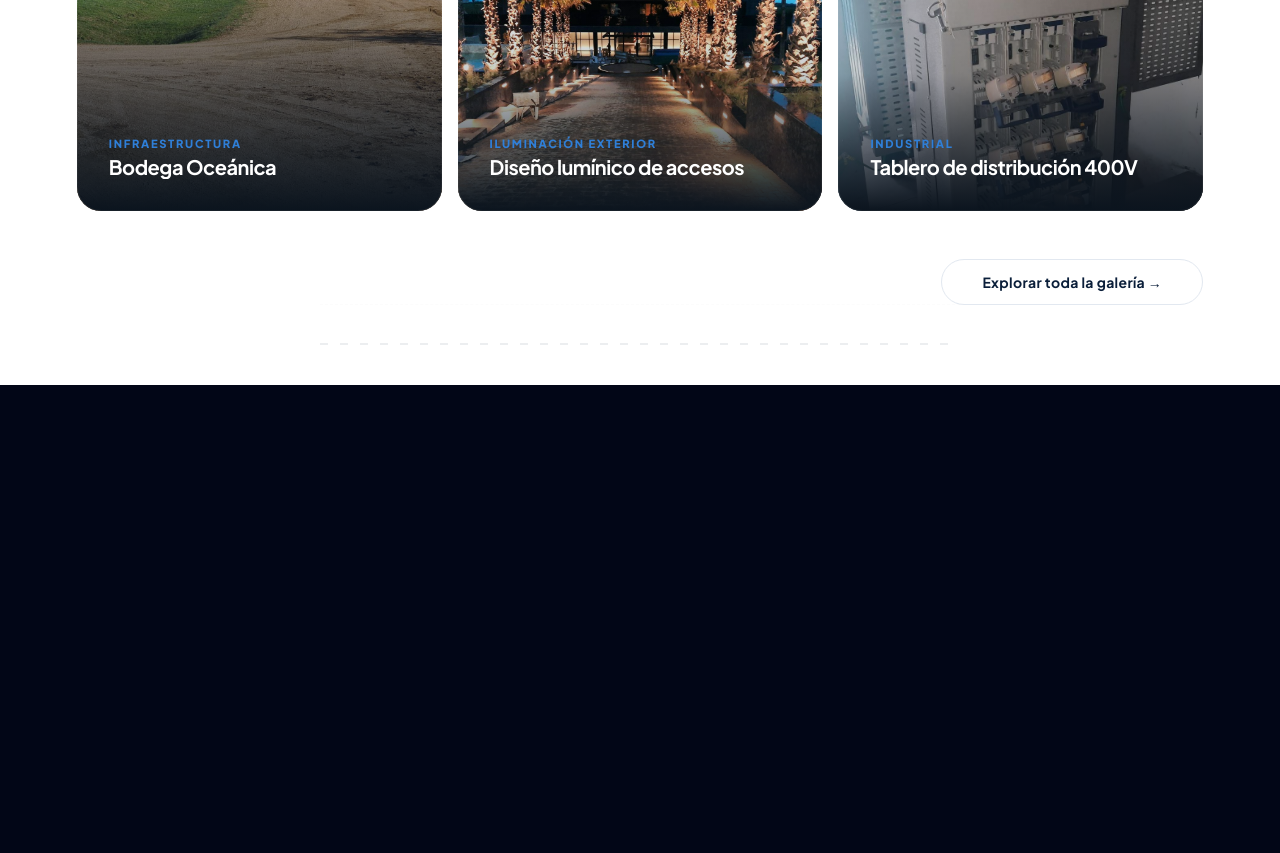
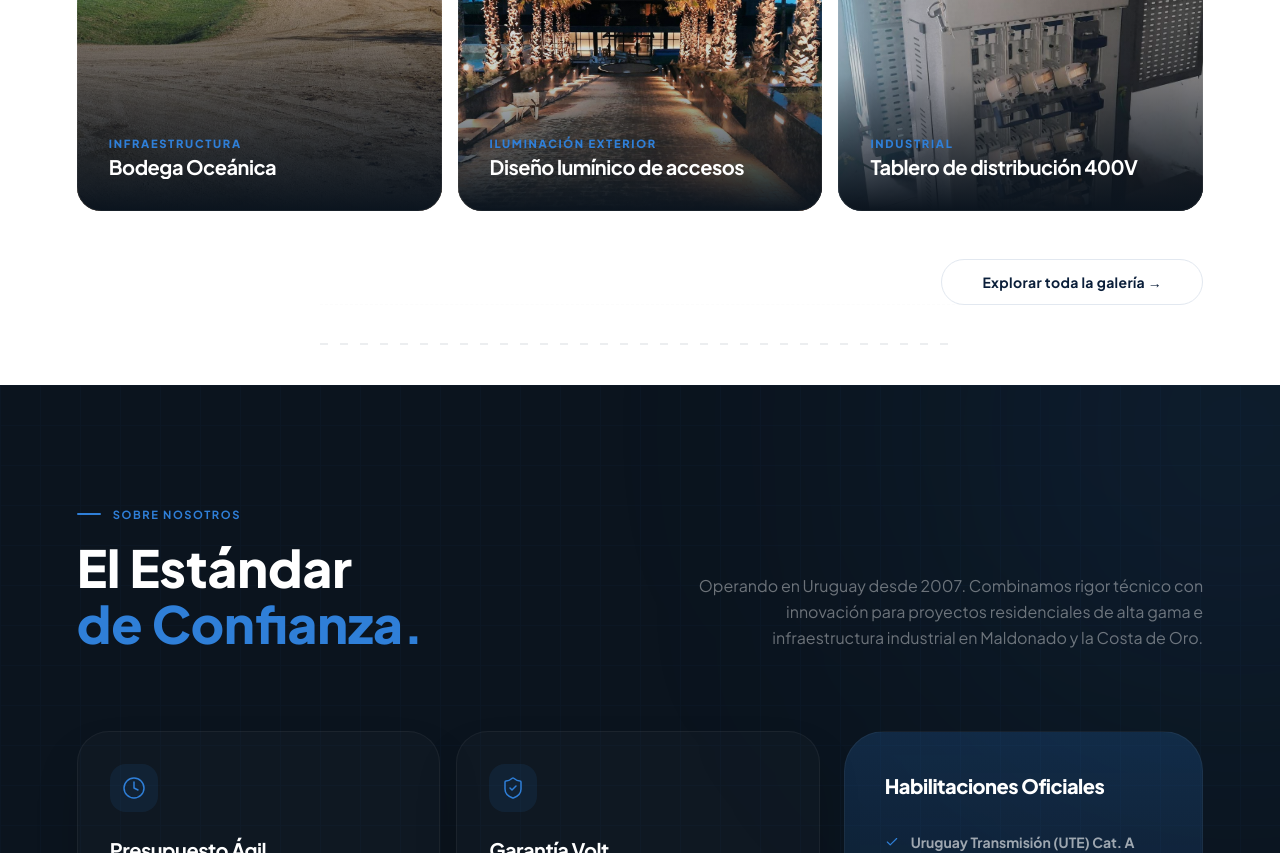
Before and after one commit to NicooGon/volturuguay-web, a React (Vite) app: page / in a window 1280 px wide. Shown: the part 2600-3453 px from the top of the page. Before the commit the page ends 2985 px from the top, so only its background shows below. Built offline with nearby package versions, Linux system fonts and the light colour scheme.

Commit message:
about us section and card

```diff
--- /dev/null
+++ b/src/components/AboutCard.jsx
@@ -0,0 +1,22 @@
+import React from "react";
+
+export default function AboutCard({ title, desc, icon, index }) {
+  return (
+    <div
+      className="group relative p-8 rounded-[2rem] bg-white/[0.02] border border-white/5 hover:bg-white/[0.05] hover:border-[#2F7FD8]/30 transition-all duration-500 shadow-2xl"
+      data-aos="fade-up"
+      data-aos-delay={index * 100}
+    >
+      <div className="w-12 h-12 rounded-2xl bg-[#2F7FD8]/10 flex items-center justify-center text-[#2F7FD8] mb-6 group-hover:scale-110 group-hover:shadow-[0_0_20px_rgba(47,127,216,0.3)] transition-all duration-500">
+        {React.cloneElement(icon, { size: 24, strokeWidth: 1.5 })}
+      </div>
+
+      <h4 className="text-white font-bold text-xl mb-3 tracking-tight group-hover:text-[#2F7FD8] transition-colors">
+        {title}
+      </h4>
+      <p className="text-white/40 text-sm leading-relaxed group-hover:text-white/60 transition-colors">
+        {desc}
+      </p>
+    </div>
+  );
+}
--- a/src/components/ProjectCard.jsx
+++ b/src/components/ProjectCard.jsx
@@ -4,7 +4,7 @@ export default function ProjectCard({ project, onClick, variant = "grid" }) {
       onClick={onClick}
       className={`relative group rounded-[1.5rem] overflow-hidden cursor-pointer transition-all duration-500 hover:-translate-y-2 bg-[#0B141E]
         ${variant === "hero"
-          ? "aspect-[4/5] md:aspect-auto md:h-full md:w-full"
+          ? "h-full w-full"
           : "aspect-[4/3] w-full"}
       `}
     >
--- /dev/null
+++ b/src/pages/AboutSection.jsx
@@ -0,0 +1,105 @@
+import { Check, ShieldCheck, Zap, Award, Clock, Star } from "lucide-react";
+import AboutCard from "../components/AboutCard";
+
+const BENEFITS = [
+  { title: "Presupuesto Ágil", desc: "Evaluación técnica sin costo y respuesta en menos de 48hs.", icon: <Clock /> },
+  { title: "Garantía Volt", desc: "Respaldo total por 12 meses en materiales y mano de obra.", icon: <ShieldCheck /> },
+  { title: "Normativa UTE", desc: "Técnicos habilitados Categoría A para firmas y trámites.", icon: <Award /> },
+  { title: "Soporte Técnico", desc: "Asistencia profesional enfocada en soluciones industriales y residenciales.", icon: <Zap /> }
+];
+
+export default function AboutSection() {
+  return (
+    <section id="nosotros" className="bg-[#0B141E] py-28 px-[6vw] relative overflow-hidden">
+
+      <div
+        className="absolute inset-0 z-0 opacity-[0.03] pointer-events-none"
+        style={{
+          backgroundImage: `linear-gradient(#2F7FD8 1px, transparent 1px), linear-gradient(90deg, #2F7FD8 1px, transparent 1px)`,
+          backgroundSize: '40px 40px'
+        }}
+      />
+
+      <div className="absolute top-0 right-0 w-[600px] h-[600px] bg-[#2F7FD8]/10 blur-[150px] rounded-full -mr-64 -mt-64 z-0" />
+      <div className="absolute bottom-0 left-0 w-[400px] h-[400px] bg-[#2F7FD8]/5 blur-[120px] rounded-full -ml-32 -mb-32 z-0" />
+
+      <div className="container mx-auto relative z-10">
+
+        <div className="grid grid-cols-1 lg:grid-cols-2 items-end gap-10 lg:gap-16 mb-20">
+          <div data-aos="fade-right">
+            <div className="inline-flex items-center gap-3 text-[0.7rem] font-bold tracking-[0.14em] uppercase text-[#2F7FD8] mb-4">
+              <span className="w-6 h-[2px] bg-[#2F7FD8] rounded-full" />
+              Sobre Nosotros
+            </div>
+            <h2 className="text-white text-4xl md:text-5xl lg:text-[3.2rem] font-extrabold leading-[1.1] ">
+              El Estándar <br />
+              <span className="text-[#2F7FD8]">de Confianza.</span>
+            </h2>
+          </div>
+
+          <div className="lg:text-right lg:justify-self-end" data-aos="fade-left" data-aos-delay="200">
+            <p className="text-base md:text-[1rem] text-white/40 leading-relaxed lg:max-w-[45ch]">
+              Operando en Uruguay desde 2007. Combinamos rigor técnico con innovación
+              para proyectos residenciales de alta gama e infraestructura industrial en
+              Maldonado y la Costa de Oro.
+            </p>
+          </div>
+        </div>
+
+        <div className="grid grid-cols-1 lg:grid-cols-12 gap-6">
+
+          <div className="lg:col-span-8 grid grid-cols-1 md:grid-cols-2 gap-4">
+            {BENEFITS.map((item, i) => (
+              <AboutCard key={i} index={i} {...item} />
+            ))}
+          </div>
+
+          <div className="lg:col-span-4 flex flex-col gap-6">
+            <div
+              className="flex-1 p-10 rounded-[2.5rem] bg-gradient-to-b from-[#2F7FD8]/20 to-transparent border border-white/5 flex flex-col justify-between group overflow-hidden relative"
+              data-aos="fade-left"
+            >
+                <div className="relative z-10">
+                  <h3 className="text-white font-black text-xl mb-8 tracking-tight">Habilitaciones Oficiales</h3>
+                  <ul className="space-y-5">
+                    {[
+                      "Uruguay Transmisión (UTE) Cat. A",
+                      "Ministerio de Transporte (MTOP)",
+                      "Certificaciones UNIT e IEC",
+                      "Técnicos Registrados"
+                    ].map((t, i) => (
+                      <li key={i} className="flex items-center gap-3 text-white/60 text-sm font-bold group-hover:text-white transition-colors">
+                        <Check size={14} className="text-[#2F7FD8]" /> {t}
+                      </li>
+                    ))}
+                  </ul>
+                </div>
+
+                <div className="mt-12 pt-8 border-t border-white/10 relative z-10">
+                    <div className="text-[10px] text-[#2F7FD8] font-black uppercase tracking-[0.3em] mb-2">Desde</div>
+                    <div className="text-6xl font-black text-white italic tracking-tighter">2007</div>
+                </div>
+
+                <Star className="absolute bottom-[-40px] right-[-40px] text-white/5 w-64 h-64 -rotate-12" />
+            </div>
+          </div>
+        </div>
+
+        <div className="mt-16 grid grid-cols-2 md:grid-cols-4 gap-8 py-10 border-y border-white/5" data-aos="fade-up">
+           {[
+             { n: "500+", t: "Proyectos Realizados" },
+             { n: "19", t: "Años de Trayectoria" },
+             { n: "100%", t: "Normativa Cumplida" },
+             { n: "12 Meses", t: "Garantía Técnica" }
+           ].map((s, i) => (
+             <div key={i} className="text-center md:text-left">
+                <div className="text-2xl font-black text-white italic">{s.n}</div>
+                <div className="text-[9px] text-white/30 uppercase font-black tracking-widest">{s.t}</div>
+             </div>
+           ))}
+        </div>
+
+      </div>
+    </section>
+  );
+}
--- a/src/pages/Gallery.jsx
+++ b/src/pages/Gallery.jsx
@@ -52,9 +52,9 @@ export default function GallerySection() {
         <div className="relative z-10 flex flex-col md:flex-row md:items-end justify-between gap-8 mb-12 md:mb-16" data-aos="fade-up">
           <div className="max-w-xl">
             <span className="text-[#2F7FD8] text-[0.7rem] font-bold uppercase tracking-widest flex items-center gap-2 mb-4">
-              <span className="w-8 h-[2px] bg-[#2F7FD8]" /> Galería
+              <span className="w-8 h-0.5 bg-[#2F7FD8]" /> Galería
             </span>
-            <h2 className="text-4xl md:text-5xl font-extrabold text-[#0B1F3A] leading-tight">Proyectos <br className="hidden md:block" /> Realizados.</h2>
+            <h2 className="text-4xl md:text-5xl font-extrabold text-[#0B1F3A] leading-tight">Proyectos <br className="hidden md:block" /> Realizados</h2>
           </div>
           <p className="text-[#6B7E96] max-w-sm text-base md:text-lg">Selección de trabajos eléctricos en Punta del Este y Maldonado.</p>
         </div>
--- a/src/pages/Home.jsx
+++ b/src/pages/Home.jsx
@@ -4,6 +4,7 @@ import Navbar from '../components/Navbar'
 import Gallery from './Gallery'
 import Hero from './Hero'
 import Services from './Services'
+import AboutSection from "./AboutSection";
 
 export default function Home() {
   const { hash } = useLocation();
@@ -26,6 +27,7 @@ export default function Home() {
         <Hero />
         <Services />
         <Gallery />
+        <AboutSection />
       </main>
     </div>
   )
--- a/src/pages/Services.jsx
+++ b/src/pages/Services.jsx
@@ -60,19 +60,17 @@ export default function Services() {
               Servicios
             </div>
             <h2 className="text-4xl md:text-5xl lg:text-[3.2rem] font-extrabold text-[#0B1F3A] leading-[1.1] tracking-tighter">
-              Soluciones Eléctricas<br />Integrales.
+              Soluciones Eléctricas<br />Integrales
             </h2>
           </div>
 
-          <p
-            className="text-base md:text-[1rem] text-[#6B7E96] leading-relaxed lg:max-w-[45ch]"
-            data-aos="fade-up"
-            data-aos-delay="200"
-          >
-            Servicios profesionales para propiedades residenciales, edificios y
-            establecimientos comerciales en la Costa de Oro. Habilitado,
-            garantizado y con documentación en regla.
-          </p>
+          <div className="lg:text-right lg:justify-self-end" data-aos="fade-left" data-aos-delay="200">
+            <p className="text-base md:text-[1rem] text-[#6B7E96] leading-relaxed lg:max-w-[45ch]">
+              Servicios profesionales para propiedades residenciales, edificios y
+              establecimientos comerciales en la Costa de Oro. Habilitado,
+              garantizado y con documentación en regla.
+            </p>
+          </div>
         </div>
 
         <div className="grid grid-cols-1 md:grid-cols-2 lg:grid-cols-3 gap-5">
```
